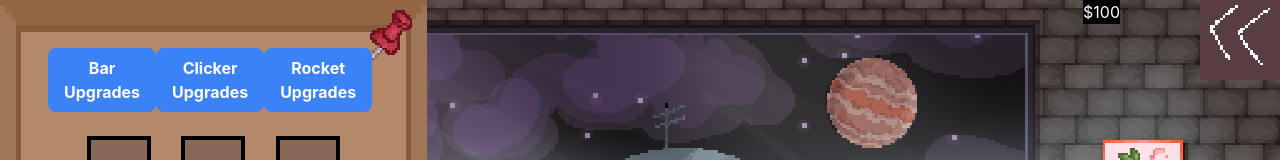
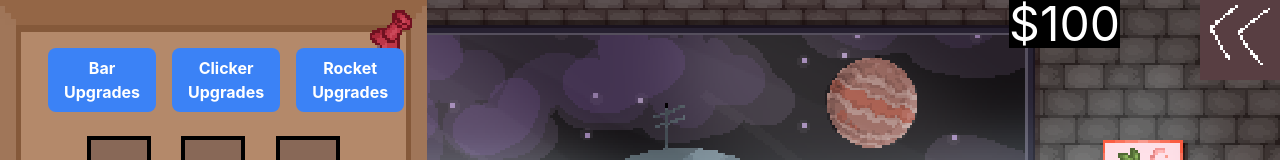
Before and after one commit to tomheaton/clicker-jam-winter-2023, a React (Vite) app: page / in a window 1280 px wide. Both pictures are taken after a click on the button "start game". Shown: the top 160 px of the page. Built offline with nearby package versions, Linux system fonts and the light colour scheme.

Commit message:
fixed blue buttons in shop

```diff
--- a/src/components/game.tsx
+++ b/src/components/game.tsx
@@ -65,7 +65,7 @@ const Game: React.FC = () => {
         </div>
 
         { /* Money counter */}
-        <p className={"bg-black text-white fixed top-0 right-40"}>${gameData.money}</p>
+        <p className={"bg-black text-white fixed top-0 right-40 text-5xl"}>${gameData.money}</p>
 
         {/* Left menu */}
         <SlideMenu fromLeft>
--- a/src/components/shop.tsx
+++ b/src/components/shop.tsx
@@ -14,7 +14,7 @@ const Shop: React.FC<Props> = ({
 
   return (
     <div className={"p-10"}>
-      <div className={"p-2 flex justify-evenly"}>
+      <div className={"p-2 flex justify-evenly space-x-4"}>
         <button className={"btn-blue"} onClick={() => setTab(0)}>
           Bar Upgrades
         </button>
```
